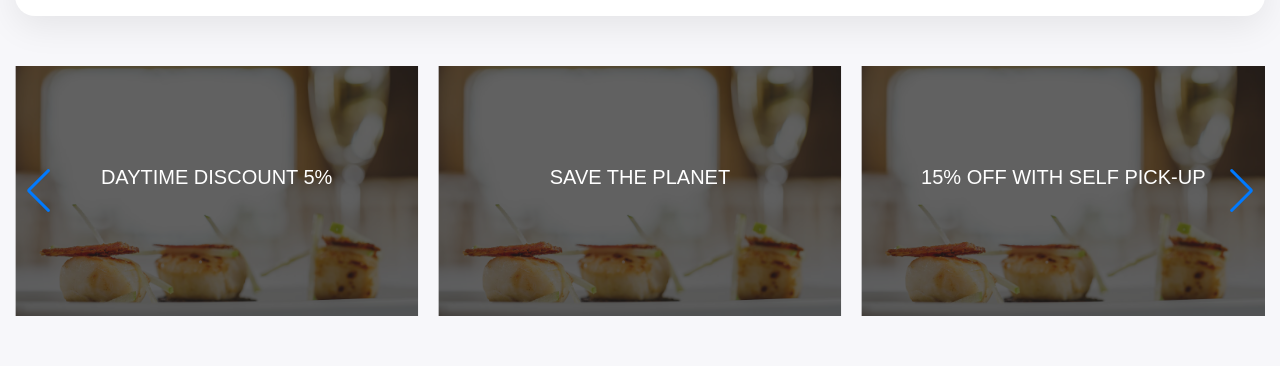
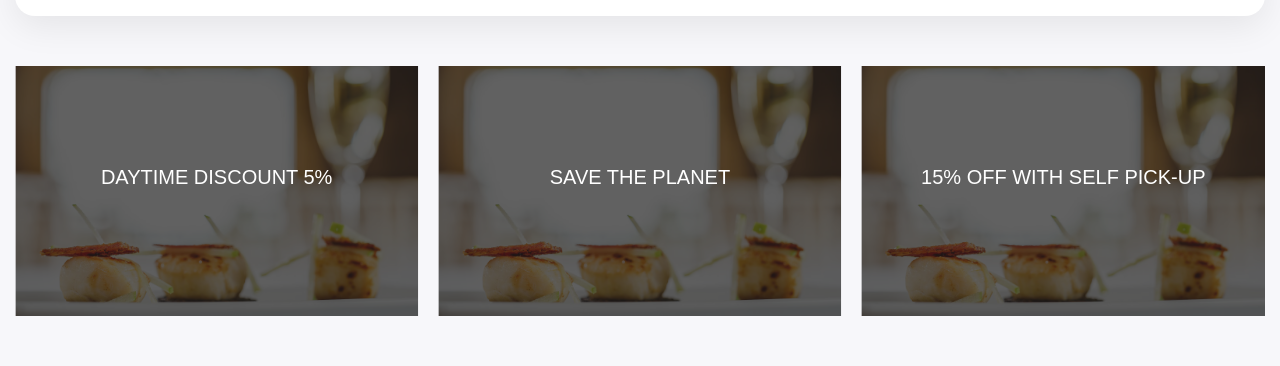
Before and after one commit to anastagoa/foodie-rest, a Vue app: page / in a window 1280 px wide. Shown: the part 1085-1451 px from the top of the page. Built offline with nearby package versions, Linux system fonts and the light colour scheme; data requests are answered from the project's data file.

Commit message:
fixed slider, added lang to localStorage

```diff
--- a/pages/Promo.vue
+++ b/pages/Promo.vue
@@ -9,12 +9,10 @@
       </div>
       <swiper
         v-if="$route.path === '/'"
-        ref="promoSwiper"
         :modules="modules"
-        :slides-per-view="3"
-        :space-between="20"
-        navigation
+        :navigation="{nextEl: null, prevEl: null}"
         loop
+        :breakpoints="{ 767: {slidesPerView: 2, spaceBetween: 10}, 1200: {slidesPerView: 3, spaceBetween: 20}}"
         :autoplay="{ infinite: true }"
       >
         <swiper-slide
@@ -38,10 +36,6 @@
           <promo-box :promo="promo" />
         </div>
       </div>
-
-      <!--      <div class="swiper-button-prev"></div>-->
-      <!--      <div class="swiper-button-next"></div>-->
-      <!--      <div class="swiper-pagination"></div>-->
     </div>
   </div>
 </template>
@@ -50,11 +44,6 @@
 
 import { Navigation, Pagination, Scrollbar, A11y, Autoplay } from 'swiper';
 import { Swiper, SwiperSlide } from 'swiper/vue';
-// import 'swiper/scss';
-// import 'swiper/scss/navigation';
-import 'swiper/scss/autoplay'
-// import 'swiper/scss/pagination';
-// import 'swiper/css/bundle';
 import 'swiper/css/bundle';
 
 import {mapGetters} from "vuex";
@@ -74,6 +63,16 @@ export default {
     return {
       // onSwiper,
       // onSlideChange,
+      // swiperOptions: {
+      //   slidesPerView: 3,
+      //   spaceBetween: 20,
+      //   navigation: {
+      //     nextEl: null,
+      //     prevEl: null
+      //   },
+      //   loop: true,
+      //   autoplay: { infinite: true }
+      // },
       modules: [Navigation, Pagination, Scrollbar, A11y, Autoplay],
     };
   },
@@ -89,20 +88,6 @@ export default {
 </script>
 
 <style lang="scss" scoped>
-
-//.swiper {
-//  .swiper-wrapper {
-//    .swiper-button-next
-//    .swiper-button-prev {
-//      &::after {
-//        content: "" !important;
-//        opacity: 0 !important;
-//        display: none;
-//      }
-//    }
-//  }
-//}
-
 
 .promo-page {
   margin-bottom: 30px;
@@ -130,8 +115,6 @@ export default {
       display: none;
     }
   }
-
-
 }
 
 
--- a/src/components/Header.vue
+++ b/src/components/Header.vue
@@ -72,6 +72,7 @@
       :all-locales="allLocales"
       :current-lang="currentLang"
       @closeSidebar="closeSidebar"
+      @setLang="setLang"
     />
     <Sidebar
       v-if="openedSidebar"
@@ -174,6 +175,10 @@ export default {
     closeSidebar() {
       this.openedSidebar = false
     },
+    setLang(lang) {
+      this.$root.$i18n.locale = lang
+      this.$store.dispatch('lang/setCurrent', lang)
+    }
   },
 }
 
--- a/src/components/ui/LangSwitcher.vue
+++ b/src/components/ui/LangSwitcher.vue
@@ -36,8 +36,7 @@ export default {
   },
   methods: {
     switchLocale(lang) {
-      this.$root.$i18n.locale = lang
-      this.$store.dispatch('lang/setCurrent', lang)
+      this.$emit('setLang', lang)
     },
   }
 }
--- a/src/i18n/en.json
+++ b/src/i18n/en.json
@@ -107,6 +107,6 @@
   "about": {
     "about": "About the restaurant",
     "experience": " Foodie will give you a new gastronomic experience.",
-    "description": "Foodie is an author's cuisine restaurant delivery.\nThe concept is based on tasting gourmet restaurant dishes in your home. Dishes are created depending on\nthe\nseasonality of local products and the inspiration of our chef. Special attention is paid to\nthe transfer of tastes, aromas, the creation of new textures."
+    "description": "Foodie is an author's cuisine restaurant delivery. You have a great opportunity to taste gourmet restaurant dishes in your home. Dishes are created depending on the seasonality of local products and the inspiration of our chef. Special attention is paid to creativity, high-quality products and aesthetics."
   }
 }
--- a/src/i18n/index.js
+++ b/src/i18n/index.js
@@ -1,7 +1,7 @@
 import en from './en.json'
 import ru from './ru.json'
 
-export const defaultLocale = 'en'
+export const defaultLocale = JSON.parse(window.localStorage.getItem('currentLang')) || 'en'
 
 export const languages = {
   en,
--- a/src/i18n/ru.json
+++ b/src/i18n/ru.json
@@ -107,6 +107,6 @@
   "about": {
     "about": "О ресторане",
     "experience": "Foodie подарит вам новый гастрономический опыт.",
-    "description": "Foodie — доставка еды ресторана авторской кухни.\nКонцепция основана на возможности попробовать изысканные ресторанные блюда у вас дома. Блюда создаются на основе локальных сезонных продуктов\n и вдохновении нашего шеф-повара. Особое внимание уделяется\nпередаче вкусов, ароматов, созданию новых текстур."
+    "description": "Foodie — доставка еды ресторана авторской кухни. Концепция основана на возможности попробовать изысканные ресторанные блюда у вас дома. Блюда создаются на основе локальных сезонных продуктов и вдохновении нашего шеф-повара. Особое внимание мы уделяем креативности, высокому качеству продуктов и эстетике."
   }
 }
--- a/src/main.js
+++ b/src/main.js
@@ -13,7 +13,7 @@ const messages = Object.assign(languages)
 const i18n = createI18n({
   legacy: false,
   locale: defaultLocale,
-  fallbackLocale: 'en',
+  fallbackLocale: ['en', 'ru'],
   messages
 })
 
--- a/src/mixins/menuLinks.js
+++ b/src/mixins/menuLinks.js
@@ -3,12 +3,12 @@ export default {
     menuLinks () {
       return [
         {
+          path: '/about',
+          title: 'main.about'
+        },
+        {
           path: '/promo',
           title: 'main.promo'
-        },
-        {
-          path: '/about',
-          title: 'main.about'
         },
         {
           path: '/contacts',
--- a/src/store/Lang.js
+++ b/src/store/Lang.js
@@ -1,11 +1,14 @@
+import { defaultLocale } from '@/i18n'
+
 const lang = {
   namespaced: true,
   state: {
-    current: process.env.VUE_APP_I18N_DEFAULT_LOCALE
+    current: defaultLocale
   },
   mutations: {
     SET_CURRENT(state, payload) {
       state.current = payload
+      window.localStorage.setItem('currentLang', JSON.stringify(state.current));
     }
   },
   actions: {
--- a/src/store/index.js
+++ b/src/store/index.js
@@ -1,5 +1,5 @@
 import { createStore } from 'vuex'
-import lang from './Lang'
+import lang from '@/store/Lang'
 import categories from '@/store/Categories'
 import promos from '@/store/Promos'
 import cart from '@/store/Cart'
```
